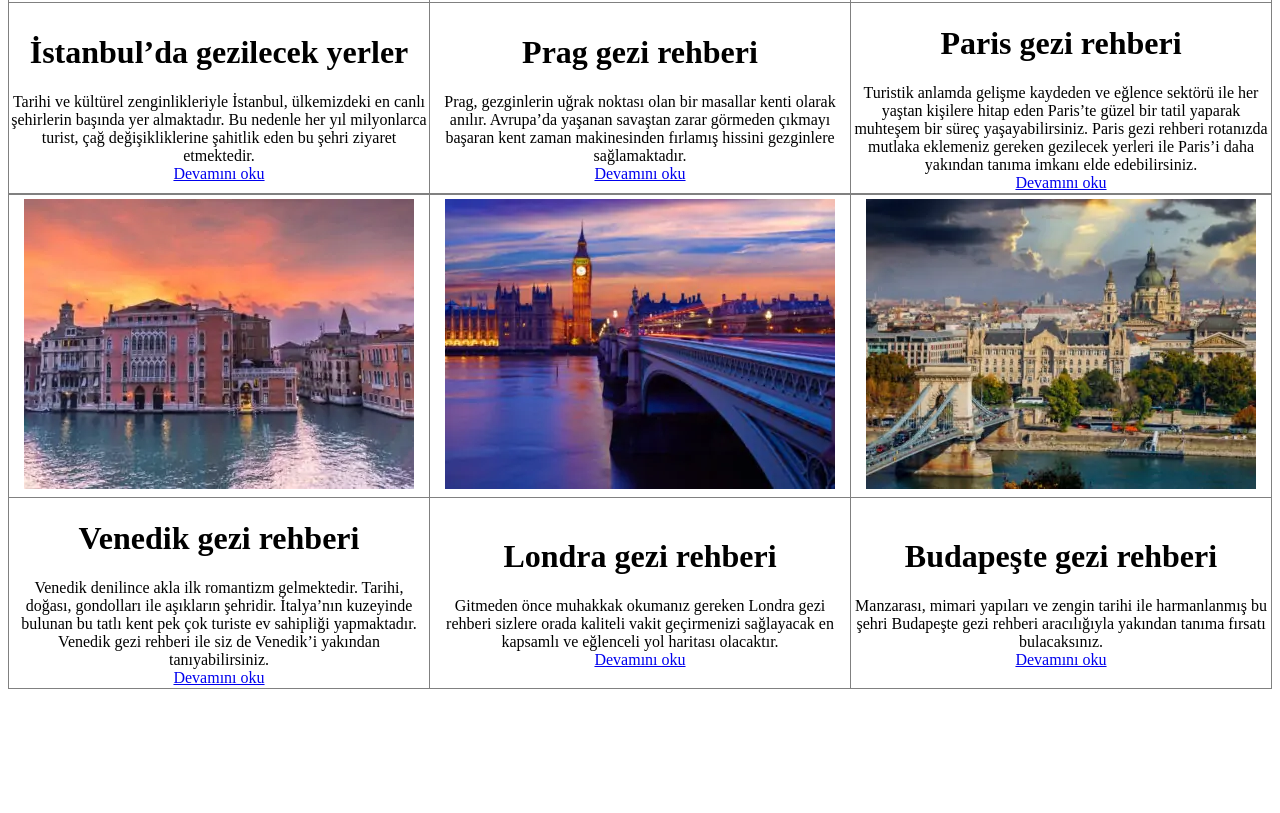
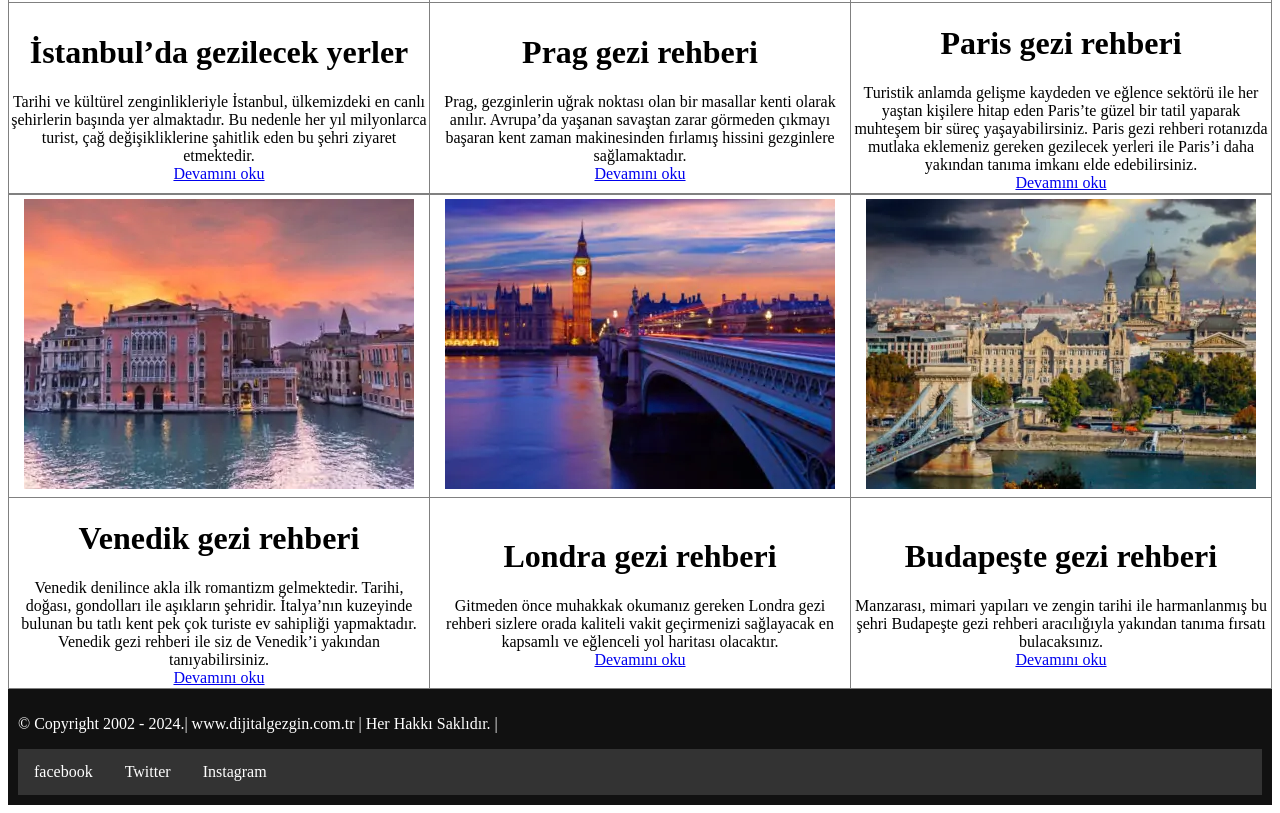
Before and after one commit to keremalp72/keremalp72.github.io, a plain HTML site: page gezisitesi/index.html in a window 1280 px wide. Shown: the part 1120-1933 px from the top of the page. Before the commit the page ends 1817 px from the top, so only its background shows below. Drawn offline with Linux system fonts and the light colour scheme.

Commit message:
Add files via upload

```diff
--- a/gezisitesi/index.html
+++ b/gezisitesi/index.html
@@ -30,6 +30,7 @@
       }
       td {
         height: 10px;
+
       }
       .header-ul {
         list-style-type: none;
@@ -158,5 +159,30 @@
         </td>
       </tr>
     </table>
+    <footer>
+      <p>
+        © Copyright 2002 - 2024.| www.dijitalgezgin.com.tr | Her Hakkı Saklıdır.
+        |
+      </p>
+      <ul>
+        <li>
+          <a
+            class="active"
+            href="https://www.facebook.com/petmaniaveteriner"
+            target="_blank"
+            >facebook</a
+          >
+        </li>
+        <li>
+          <a href="https://x.com/klinikpetmania" target="_blank">Twitter</a>
+        </li>
+        <li>
+          <a href="https://www.instagram.com/petmaniaveteriner/" target="_blank"
+            >Instagram</a
+          >
+        </li>
+      </ul>
+    </footer>
   </body>
+
 </html>
```
